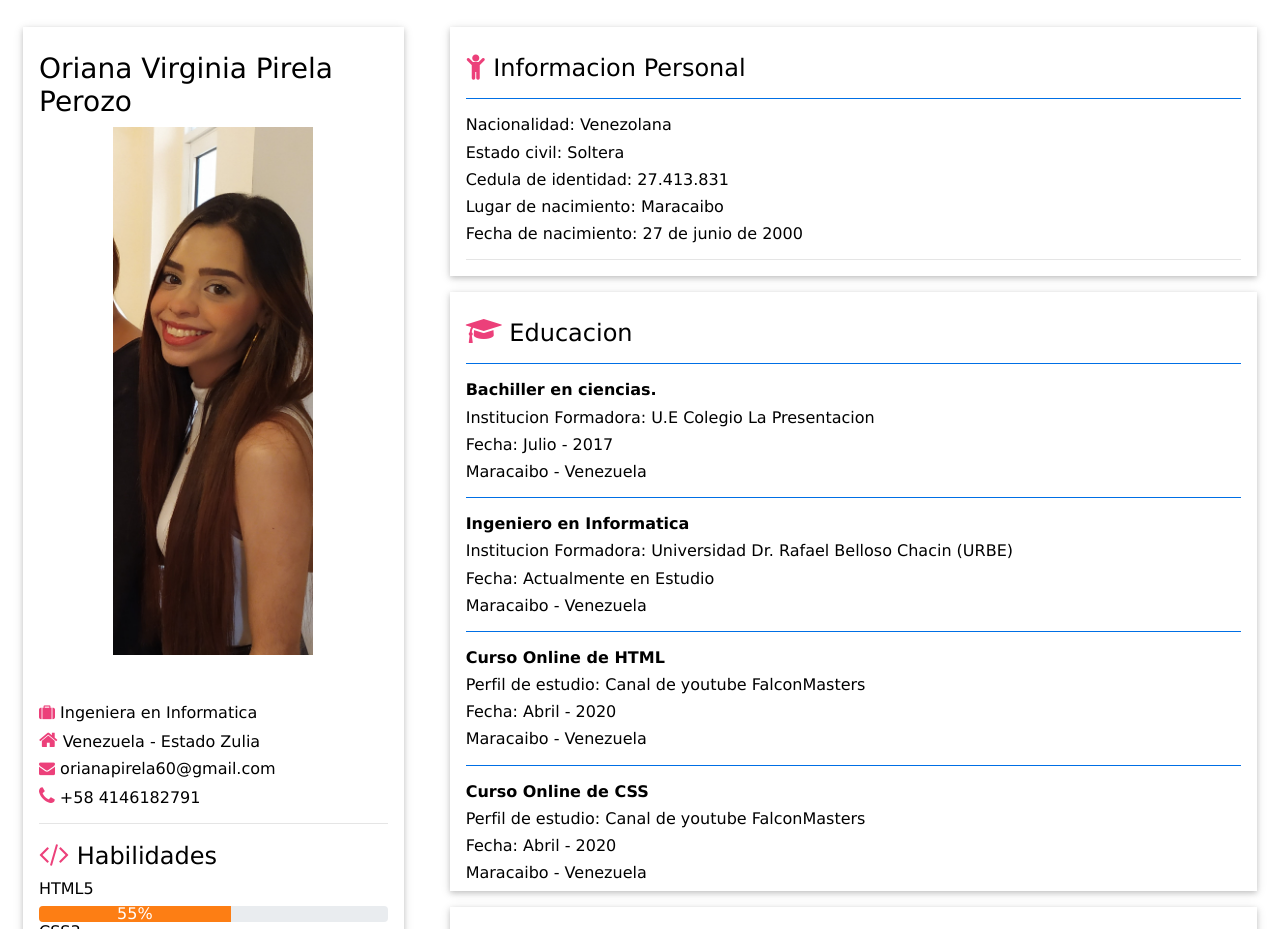
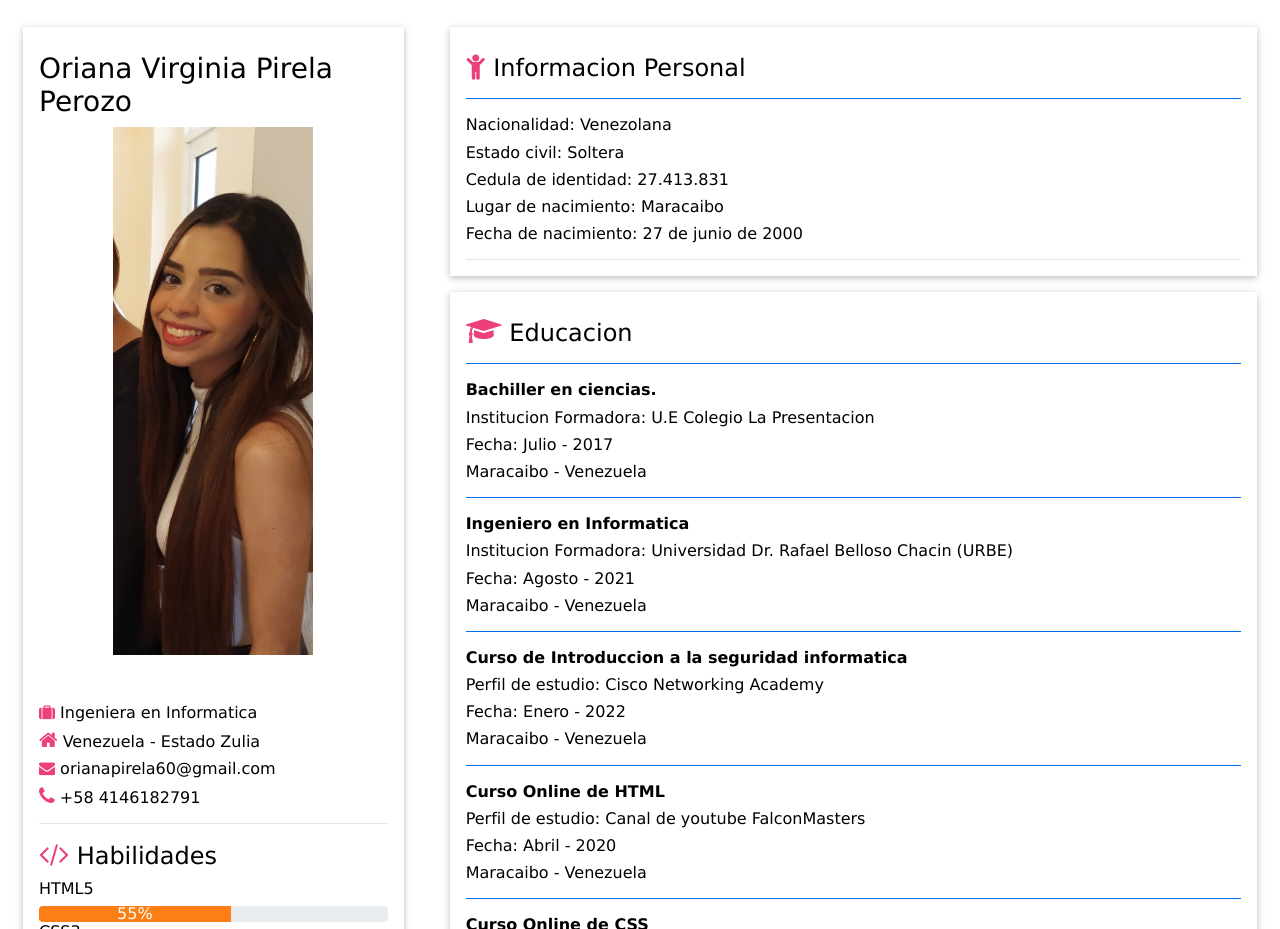
Before and after one commit to orianavpirela/Portafolio, a plain HTML site: page index.html in a window 1280 px wide. Shown: the part 171-1100 px from the top of the page. Drawn offline with nearby package versions, Linux system fonts and the light colour scheme; a script that the page names is missing.

Commit message:
Update index.html

```diff
--- a/index.html
+++ b/index.html
@@ -178,7 +178,12 @@
               <hr class="bg-primary">
               <h6><b>Ingeniero en Informatica</b></h6>
               <h6>Institucion Formadora: Universidad Dr. Rafael Belloso Chacin (URBE)</h6>
-              <h6>Fecha: Actualmente en Estudio</h6>
+              <h6>Fecha: Agosto - 2021</h6>
+              <h6>Maracaibo - Venezuela</h6>
+		      <hr class="bg-primary">
+			  <h6><b>Curso de Introduccion a la seguridad informatica</b></h6>
+			  <h6>Perfil de estudio: Cisco Networking Academy</h6>
+			  <h6>Fecha: Enero - 2022</h6>
               <h6>Maracaibo - Venezuela</h6>
               <hr class="bg-primary">
 			  <h6><b>Curso Online de HTML</b></h6>
```
